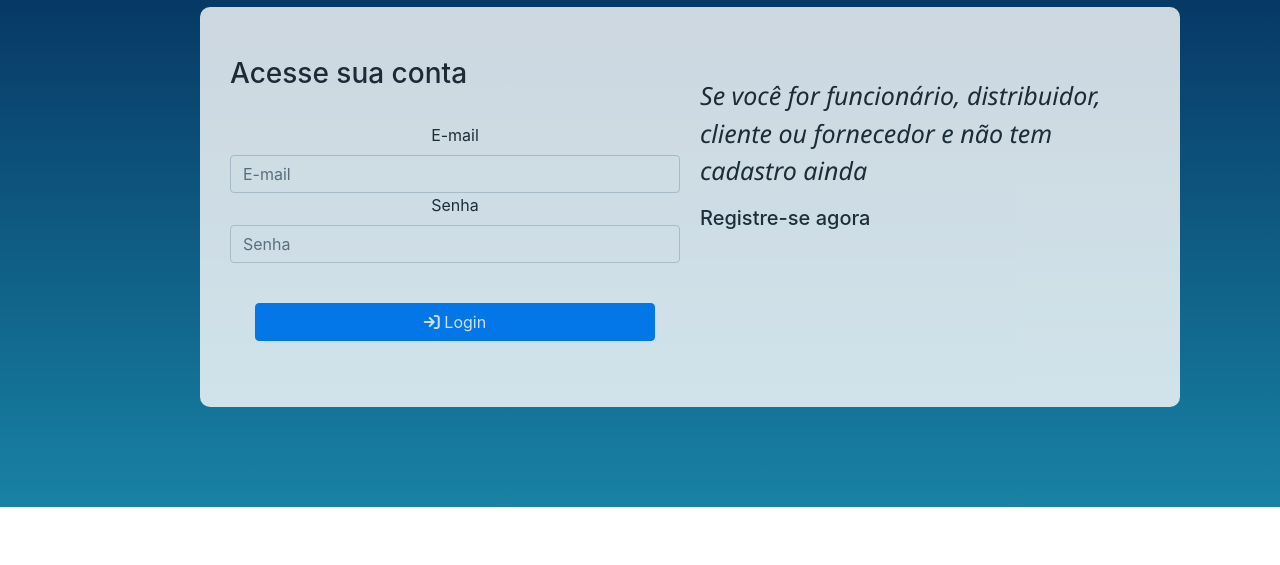
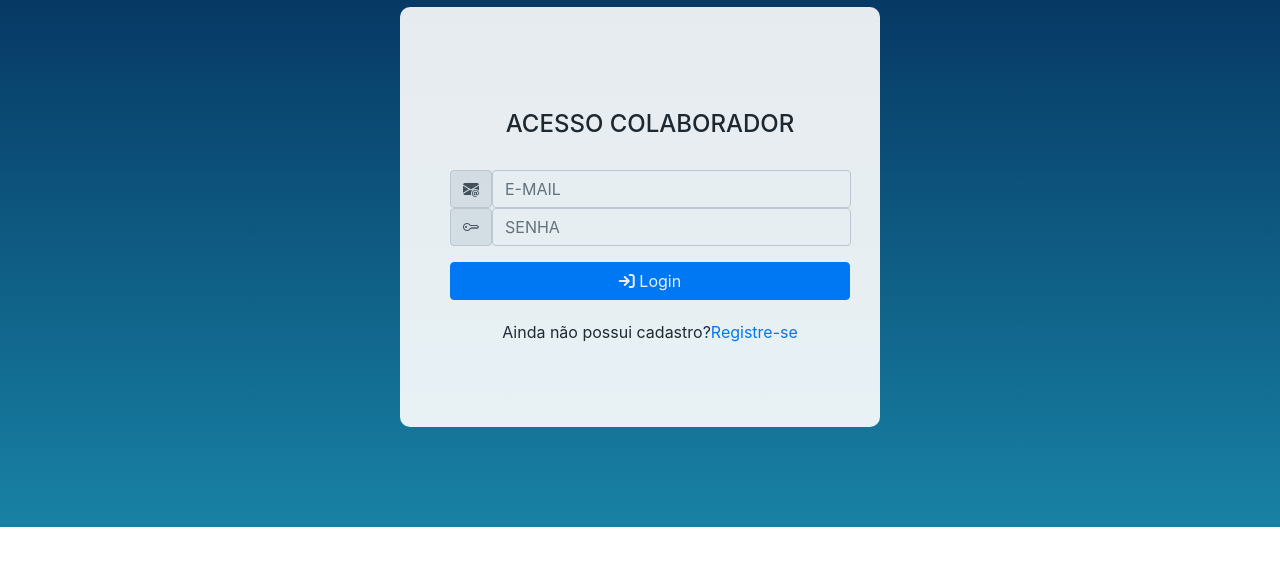
Before and after one commit to CassioRaul/cedro_imperial, a website: page login_user.html in a window 1280 px wide. Shown: the part 93-658 px from the top of the page. Drawn offline with nearby package versions, Linux system fonts and the light colour scheme.

Commit message:
Login_User e Login_Admin finalizado

```diff
--- a/login.css
+++ b/login_adm.css
@@ -6,8 +6,7 @@
 
 body {
     max-width: 100%;
-    /* Utilizando linear-gradient para criar um degradê azul */
-    background-image: linear-gradient(to bottom, #032c59, #1882a5);
+    background-image: linear-gradient(to bottom, #042c39, #0f6ccf);
     background-repeat: no-repeat;
     background-size: cover;
     /* Restante do seu estilo para o body */
@@ -33,10 +32,10 @@ body {
     flex-direction: row;
     max-width: 100%;
     max-height: 100%;
-    margin: 100px 200px;
-    width: 980px;
-    height: 400px;
-    opacity: 0.8;
+    margin: 100px auto;
+    width: 480px;
+    height: 420px;
+    opacity: 0.9;
     justify-content: center;
     text-align: center;
     gap: 20px;
@@ -45,6 +44,10 @@ body {
 }
 
 .login{
+    display: flex;
+    flex-direction: column;
+    justify-content: center;
+    align-content: center;
     width: 490px;
 }
 
@@ -52,12 +55,16 @@ body {
     width: 400px;
 }
 
-.register{
-    width: 490px;
+.button-register{
+    margin-top: 52px;
+    color: #FFFFFF;
+    width: 400px;
 }
 
 .title-register{
-    text-align: left;
+    text-align: center;
+    font-variant: small-caps;
+    font-size: 26px;
 }
 
 label{
@@ -65,16 +72,16 @@ label{
 }
 
 .title-acesso{
-    text-align: left;
+    text-align: center;
     margin-top: 20px;
 }
 
 .subtitle{
     font-family: 'Segoe UI', Tahoma, Geneva, Verdana, sans-serif;
-    font-style: italic;
     margin-top: 40px;
     text-align: left;
-    font-size: 25px;
+    font-size: 28px;
+    color: #0b0b0b;
 }
 
 .fw-bold{
@@ -82,3 +89,7 @@ label{
     text-align: left;
     font-size: 26px;
 }
+
+.registro{
+    margin-top: 20px;
+}
--- /dev/null
+++ b/login_user.css
@@ -0,0 +1,95 @@
+* {
+    margin: 0px;
+    padding: 0px;
+    box-sizing: border-box;
+}
+
+body {
+    max-width: 100%;
+    background-image: linear-gradient(to bottom, #032c59, #1882a5);
+    background-repeat: no-repeat;
+    background-size: cover;
+    /* Restante do seu estilo para o body */
+}
+
+
+.container-logo {
+    display: grid;
+    place-items: center; /* Centraliza o conteúdo */
+    height: 0px; /* Define a altura da .container-logo */
+    background-color: aquamarine;
+}
+
+#logo {
+    max-width: 100%;
+    width: 200px;
+    height: 90px;
+}
+
+.container-login{
+    background-color: #FFFFFF;
+    display: flex;
+    flex-direction: row;
+    max-width: 100%;
+    max-height: 100%;
+    margin: 100px auto;
+    width: 480px;
+    height: 420px;
+    opacity: 0.9;
+    justify-content: center;
+    text-align: center;
+    gap: 20px;
+    padding: 30px;
+    border-radius: 10px;
+}
+
+.login{
+    display: flex;
+    flex-direction: column;
+    justify-content: center;
+    align-content: center;
+    width: 490px;
+}
+
+.button-login{
+    width: 400px;
+}
+
+.button-register{
+    margin-top: 52px;
+    color: #FFFFFF;
+    width: 400px;
+}
+
+.title-register{
+    text-align: center;
+    font-variant: small-caps;
+    font-size: 26px;
+}
+
+label{
+    text-align: left;
+}
+
+.title-acesso{
+    text-align: center;
+    margin-top: 20px;
+}
+
+.subtitle{
+    font-family: 'Segoe UI', Tahoma, Geneva, Verdana, sans-serif;
+    margin-top: 40px;
+    text-align: left;
+    font-size: 28px;
+    color: #0b0b0b;
+}
+
+.fw-bold{
+    color: black;
+    text-align: left;
+    font-size: 26px;
+}
+
+.registro{
+    margin-top: 20px;
+}
--- a/login.html
+++ b/login_user.html
@@ -3,9 +3,10 @@
 <head>
     <meta charset="UTF-8">
     <meta name="viewport" content="width=device-width, initial-scale=1.0">
+    <link rel="stylesheet" href="https://cdn.jsdelivr.net/npm/bootstrap-icons@1.11.3/font/bootstrap-icons.min.css">
     <link rel="stylesheet" href="https://cdn.jsdelivr.net/npm/bootstrap@4.1.3/dist/css/bootstrap.min.css" integrity="sha384-MCw98/SFnGE8fJT3GXwEOngsV7Zt27NXFoaoApmYm81iuXoPkFOJwJ8ERdknLPMO" crossorigin="anonymous">
     <link rel="stylesheet" href="https://cdnjs.cloudflare.com/ajax/libs/font-awesome/6.0.0-beta3/css/all.min.css">
-    <link rel="stylesheet" href="./login.css">
+    <link rel="stylesheet" href="./login_user.css">
     <title>login</title>
 </head>
 <body>
@@ -16,29 +17,50 @@
     </header>
     <main>
         <div class="container-login">
+            <div class="wave-container">
+                <div class="wave">
+
+                </div>
+            </div>
             <div class="login">
-                <h3 class="title-acesso">Acesse sua conta</h3>
+                <h4 class="title-acesso">ACESSO COLABORADOR</h4>
                 <form id="loginForm">
                     <br>
-                    <label for="email">E-mail</label>
-                    <input class="form-control" type="text" id="email" name="email" placeholder="E-mail" required>
-                    <label for="email">Senha</label>
-                    <input class="form-control" type="password" id="password" name="password" placeholder="Senha" required>
-                    <!-- <input class="checkbox" type="checkbox" name="" id="conect"> -->
-                    <!-- <label for="conect">Permanecer conectado</label> -->
-                    <br>
+                    <div class="input-groud">
+                        <div class="input-group-prepend">
+                            <div class="input-group-text ">
+                                <i class="bi bi-envelope-at-fill"></i>
+                            </div>
+                            <input class="form-control" type="text" id="email" name="email" placeholder="E-MAIL" required>
+                        </div>
+                    </div>
+
+                    <div class="input-groud">
+                        <div class="input-group-prepend">
+                            <div class="input-group-text ">
+                                <i class="bi bi-key"></i>
+                            </div>
+                            <input class="form-control" type="password" id="password" name="password" placeholder="SENHA" required>
+                        </div>
+                    </div>
+
+
                     <button class="button-login mt-3 btn btn-primary" type="submit">
                         <i class="fa fa-sign-in" aria-hidden="true"></i>
                         Login
                     </button>
+                    <div class="registro">
+                        <span>Ainda não possui cadastro?</span><a href="./cadastro_user.html">Registre-se</a>
+                    </div>
                 </form>
             </div>
-            <div class="register">
-                <p class="subtitle display-6">
-                    Se você for funcionário, distribuidor, cliente ou fornecedor e não tem cadastro ainda
-                </p>
-                <h5 class="title-register">Registre-se agora</h5>
-            </div>
+            <!-- <div class="register">
+                <p class="subtitle display-6"> -->
+                    <!-- Se você for funcionário, distribuidor, cliente ou fornecedor e não tem cadastro ainda -->
+                <!-- </p> -->
+                <!-- <h5 class="title-register">Registre-se agora!</h5>
+                <button class="button-register btn btn-warning" type="button">REGISTRE-SE AGORA</button>
+            </div> -->
         </div>
     </main>
     <footer>
```
Also changed, not shown: login_adm.html (added, +97 -0 lines).
